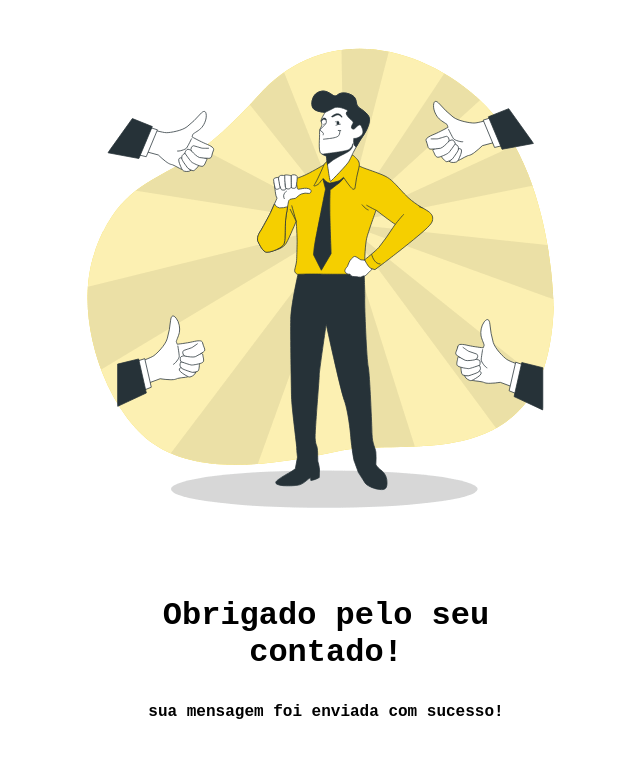
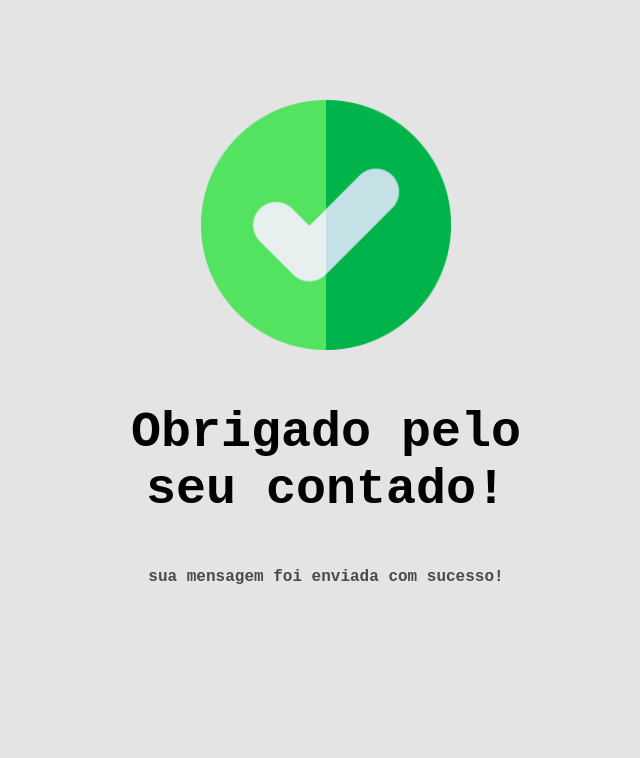
Before and after one commit to jrsdrocha/projeto-portfolio, a plain HTML site: page thanks.html in a window 1280 px wide. Shown: the whole page, without its empty margins (314-954 px from the left). Drawn offline with Linux system fonts and the light colour scheme.

Commit message:
Melhorando a thanks page.

```diff
--- a/css/style-thanks-page.css
+++ b/css/style-thanks-page.css
@@ -1,29 +1,25 @@
 body {
 margin: 0 auto;
 box-sizing: border-box;
+background-color: #e4e4e4;
+
 
 }
 
-.container-gif {
-    width: 500px;
-    height: 500px;
-    margin: 30px auto;
-    background-image: url(/images/Self\ confidence.gif);
-}
+.message-container {
 
-.message-container {
     display: flex;
     flex-direction: column;
     text-align: center;
     width: 500px;
-    margin: 0 auto;
-    padding: 5px;
+    justify-content: center;
+    margin: 100px auto;
 }
 
 .grateful {
     font-family: 'Courier New', Courier, monospace;
     font-weight: bolder;
-    font-size: xx-large;
+    font-size: 50px;
     text-align: center;
     padding: 0 5px;
 
@@ -31,6 +27,7 @@ box-sizing: border-box;
 
 .message {
     font-family: 'Courier New', Courier, monospace;
+    color: #4a4a4a;
     font-weight: bold;
     margin: 0 auto;
     padding: 0 5px;
--- a/thanks.html
+++ b/thanks.html
@@ -10,10 +10,8 @@
 </head>
 
 <body>
-
-        <div class="container-gif"></div>
-
     <div class="message-container">
+        <div class="img"><img src="images/aceitar.png" width="250" height="250" alt=""></div>
         <p class="grateful">
             Obrigado pelo seu contado!
         </p>
```
Also changed, not shown: index.html (+1 -11 lines), images/Self confidence.gif (deleted), images/aceitar.png (added). Lines whose indentation alone changed are shown as unchanged.
